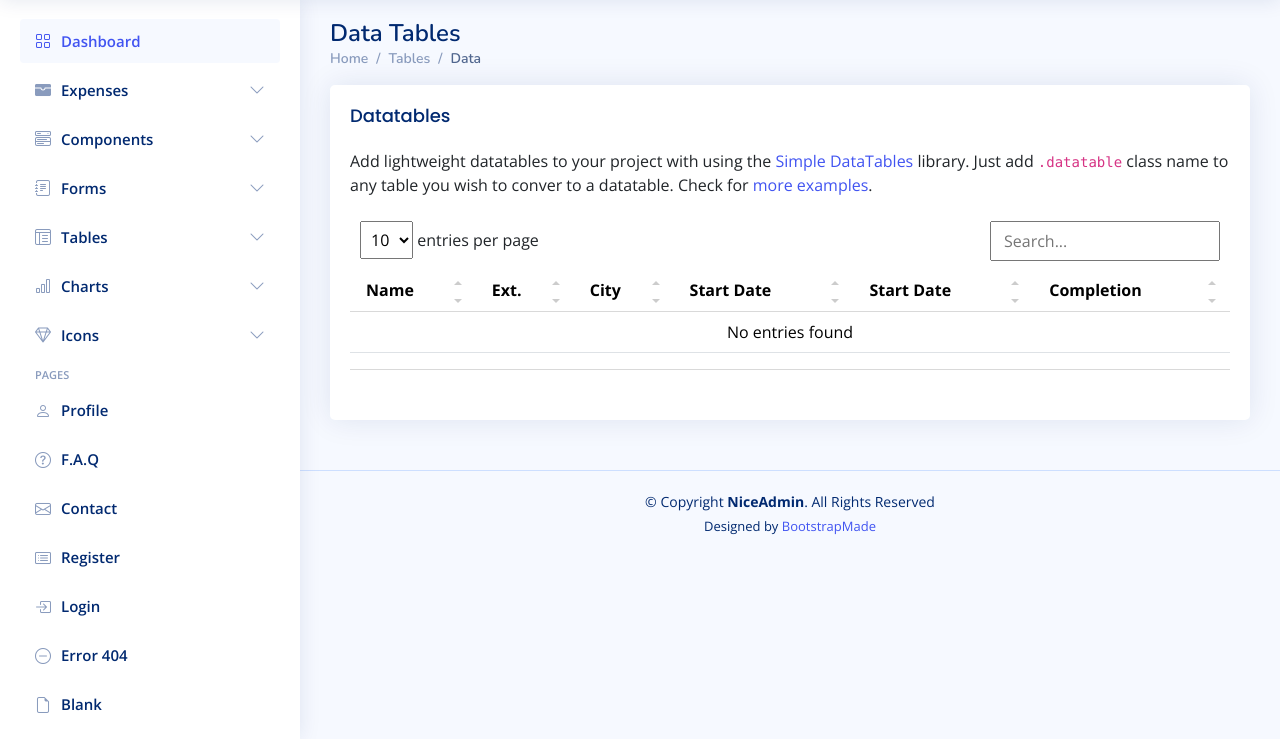
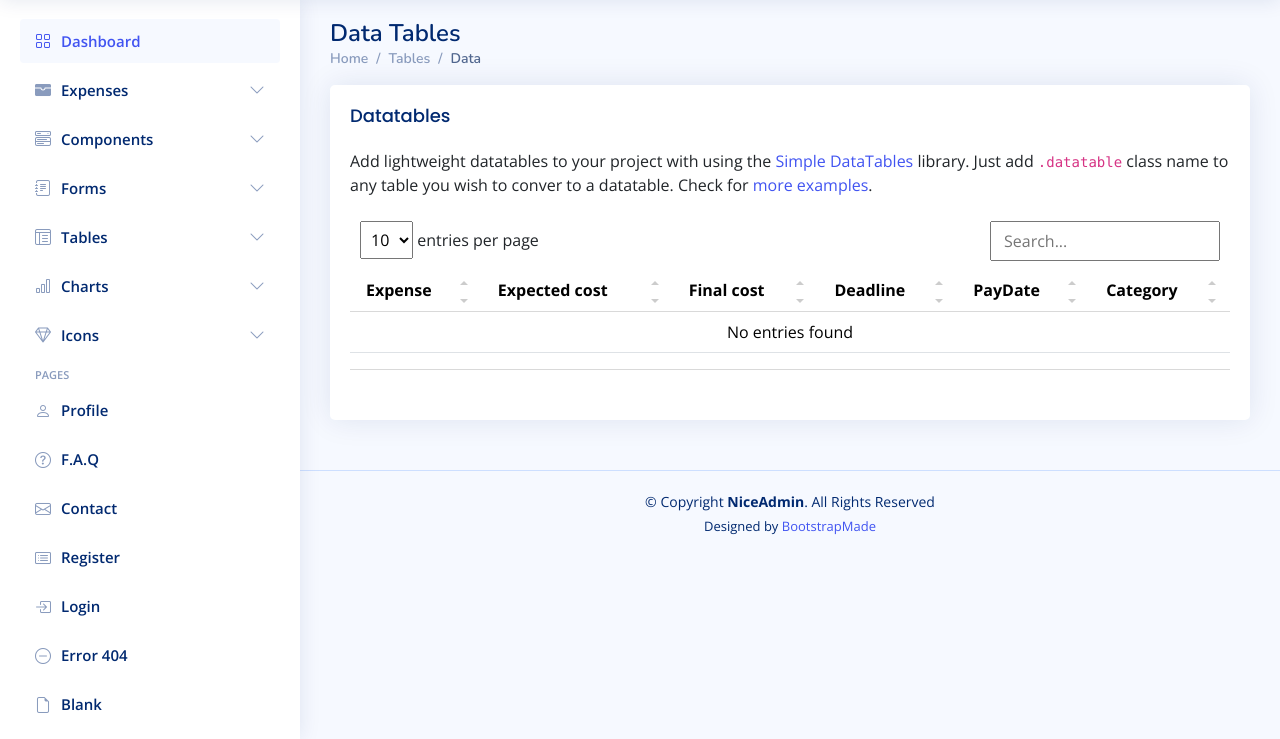
Before and after one commit to konrad-paszek/MultiTool, a Django app: page /expenses in a window 1280 px wide. Shown: the part 61-800 px from the top of the page. Run offline with Django 5.2, Linux system fonts and the light colour scheme; data that the repository does not hold is empty; some libraries are stand-ins or nearby versions.

Commit message:
review fix

```diff
--- a/expenses/templates/expenses/expenses.html
+++ b/expenses/templates/expenses/expenses.html
@@ -25,14 +25,13 @@
               <table class="table datatable">
                 <thead>
                   <tr>
-                    <th>
-                      <b>N</b>ame
+                    <th>Expense
                     </th>
-                    <th>Ext.</th>
-                    <th>City</th>
-                    <th data-type="date" data-format="YYYY/DD/MM">Start Date</th>
-                      <th data-type="date" data-format="YYYY/DD/MM">Start Date</th>
-                    <th>Completion</th>
+                    <th>Expected cost</th>
+                    <th>Final cost</th>
+                    <th data-type="date" data-format="YYYY/DD/MM">Deadline</th>
+                      <th data-type="date" data-format="YYYY/DD/MM">PayDate</th>
+                    <th>Category</th>
                   </tr>
                 </thead>
                 <tbody>
```
